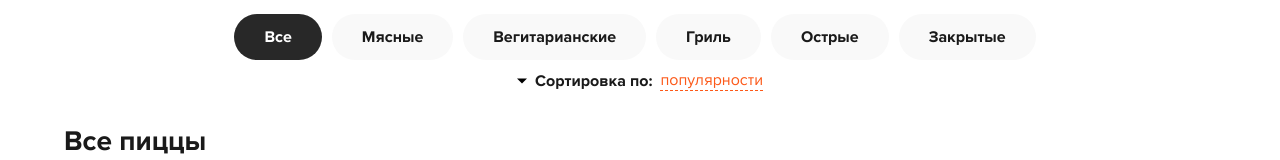
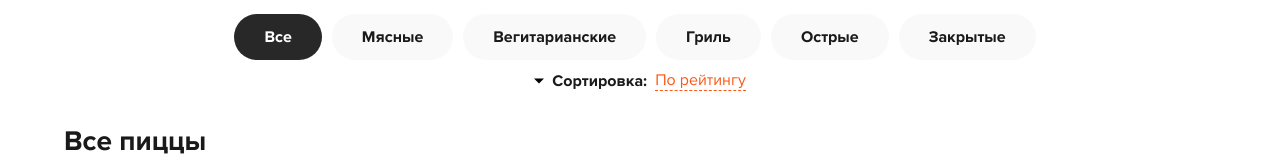
Before and after one commit to vladlendv/react-pizza-ts, a React (Create React App) app: page / in a window 1280 px wide. Shown: the part 208-368 px from the top of the page. Built offline with nearby package versions, Linux system fonts and the light colour scheme; no server answers.

Commit message:
feat: sorting by low and high price

```diff
--- a/src/components/Sort.jsx
+++ b/src/components/Sort.jsx
@@ -12,7 +12,7 @@ const Sort = () => {
     <div className="sort">
       <div onClick={() => setVisible(!visible)} className="sort__label">
         <img src={visible ? arrowTop : arrowDown} alt="arrow" />
-        <b>Сортировка по:</b>
+        <b>Сортировка:</b>
         <span>{activeSort.title}</span>
       </div>
       <SortPopup
--- a/src/pages/HomePage.jsx
+++ b/src/pages/HomePage.jsx
@@ -19,8 +19,12 @@ const HomePage = ({ setOrderQuantity }) => {
     setIsLoading(true)
     fetch(
       `${API_URL}?sortBy=${activeSort.type}${
-        activeCategory > 0 ? "&category=" + activeCategory : ""
-      }`
+        activeSort.desc === "asc"
+          ? "&order=asc"
+          : activeSort.desc === "desc"
+          ? "&order=desc"
+          : ""
+      }${activeCategory > 0 ? "&category=" + activeCategory : ""}`
     )
       .then((data) => data.json())
       .then((res) => {
--- a/src/scss/components/_sort.scss
+++ b/src/scss/components/_sort.scss
@@ -38,7 +38,7 @@
     border-radius: 10px;
     overflow: hidden;
     padding: 10px 0;
-    width: 160px;
+    width: 230px;
     &-hidden {
       visibility: hidden;
       opacity: 0;
--- a/src/state.js
+++ b/src/state.js
@@ -8,8 +8,9 @@ export const initialState = {
     { name: "Закрытые", id: 5 },
   ],
   sortParams: [
-    { type: "rating", title: "популярности", id: 0 },
-    { type: "price", id: 1, title: "цене" },
-    { type: "title", id: 2, title: "алфавиту" },
+    { type: "rating", title: "По рейтингу", id: 0 },
+    { type: "price", desc: "desc", id: 1, title: "По убыванию цены" },
+    { type: "price", desc: "asc", id: 2, title: "По возрастанию цены" },
+    { type: "title", id: 3, title: "По названию" },
   ],
 }
```
